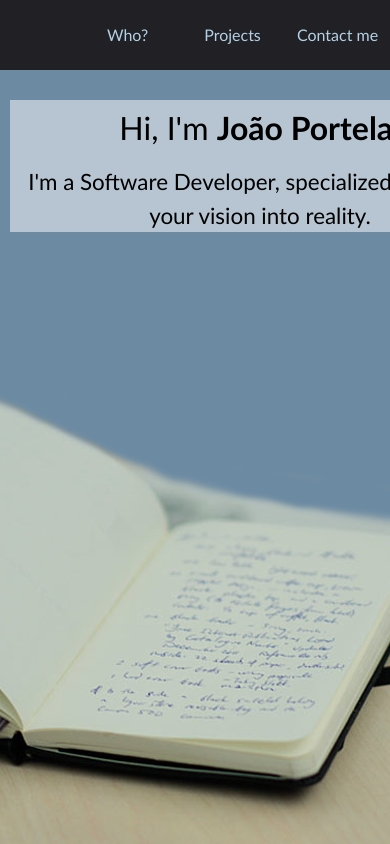
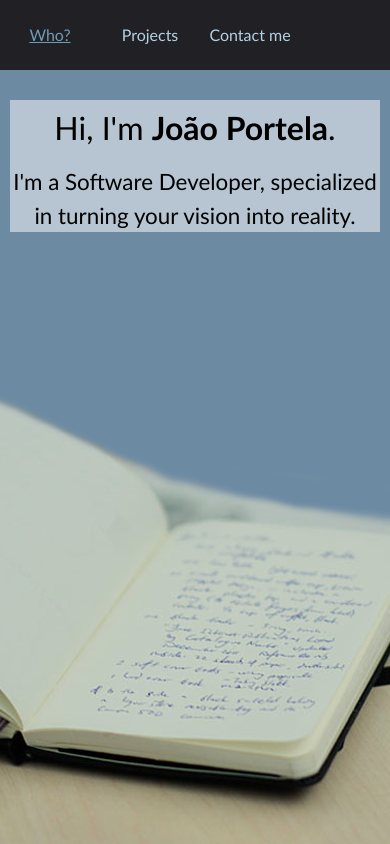
Before and after one commit to jportela/jportela.github.io, a plain HTML site: page new/index.html in a window 390 px wide. Drawn offline with Linux system fonts and the light colour scheme.

Commit message:
adding fixes for portrait orientation

```diff
--- a/new/scripts/modules/navigation.js
+++ b/new/scripts/modules/navigation.js
@@ -94,10 +94,10 @@ define(['../jquery',  '../modules/hook', '../modules/navigation/scroll', '../mod
 
 			$(window).swipe({
 				swipeUp: function(event, direction, distance, duration, fingerCount) {
-					self.navigateToPrevious();
+					self.navigateToNext();
 				},
 				swipeDown: function(event, direction, distance, duration, fingerCount) {
-					self.navigateToNext();
+					self.navigateToPrevious();
 				}
 			});
 		},
--- a/new/styles/main.css
+++ b/new/styles/main.css
@@ -303,7 +303,7 @@ a:hover, a:active {
 		min-width: 320px;
 	}
 
-	#home {
+	.presentation {
 		width: auto;
 		min-width: 300px;
 	}
@@ -312,14 +312,22 @@ a:hover, a:active {
 		display: none;
 	}
 
+	.menu-list {
+		float: left;
+	}
+
 	.menu-link {
-		float: right;
-		padding: 0 10px;
-		width: 85px;
+		padding: 0 5px;
+		width: 90px;
 	}
 
 	.ui-carousel-prev, .ui-carousel-next {
 		margin-top: 0;
+		text-indent: 0;
+		background: none;
+		width: auto;
+		height: auto;
+		color: #0060C9;
 	}
 
 	.work-projects-container {
```
